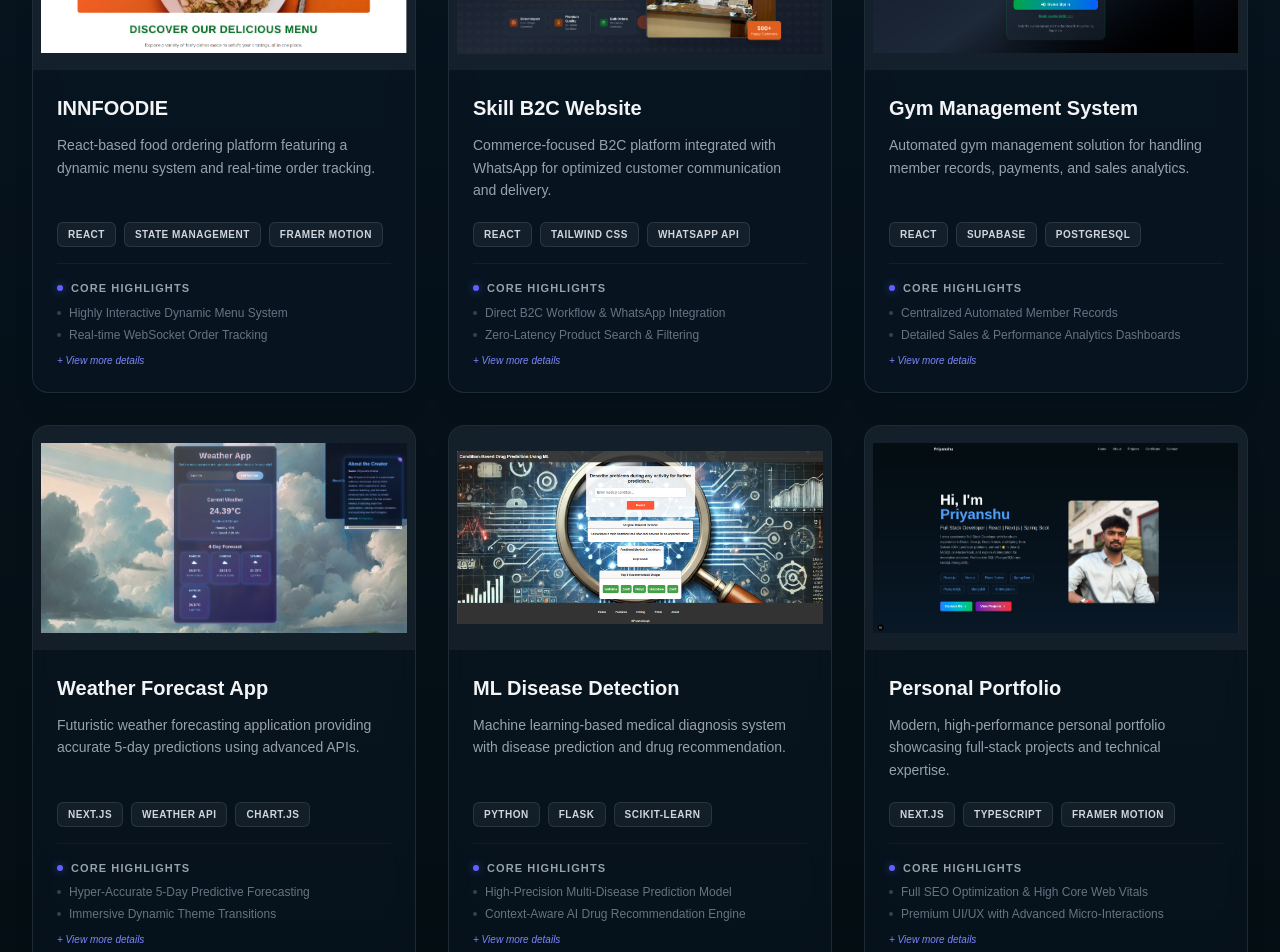
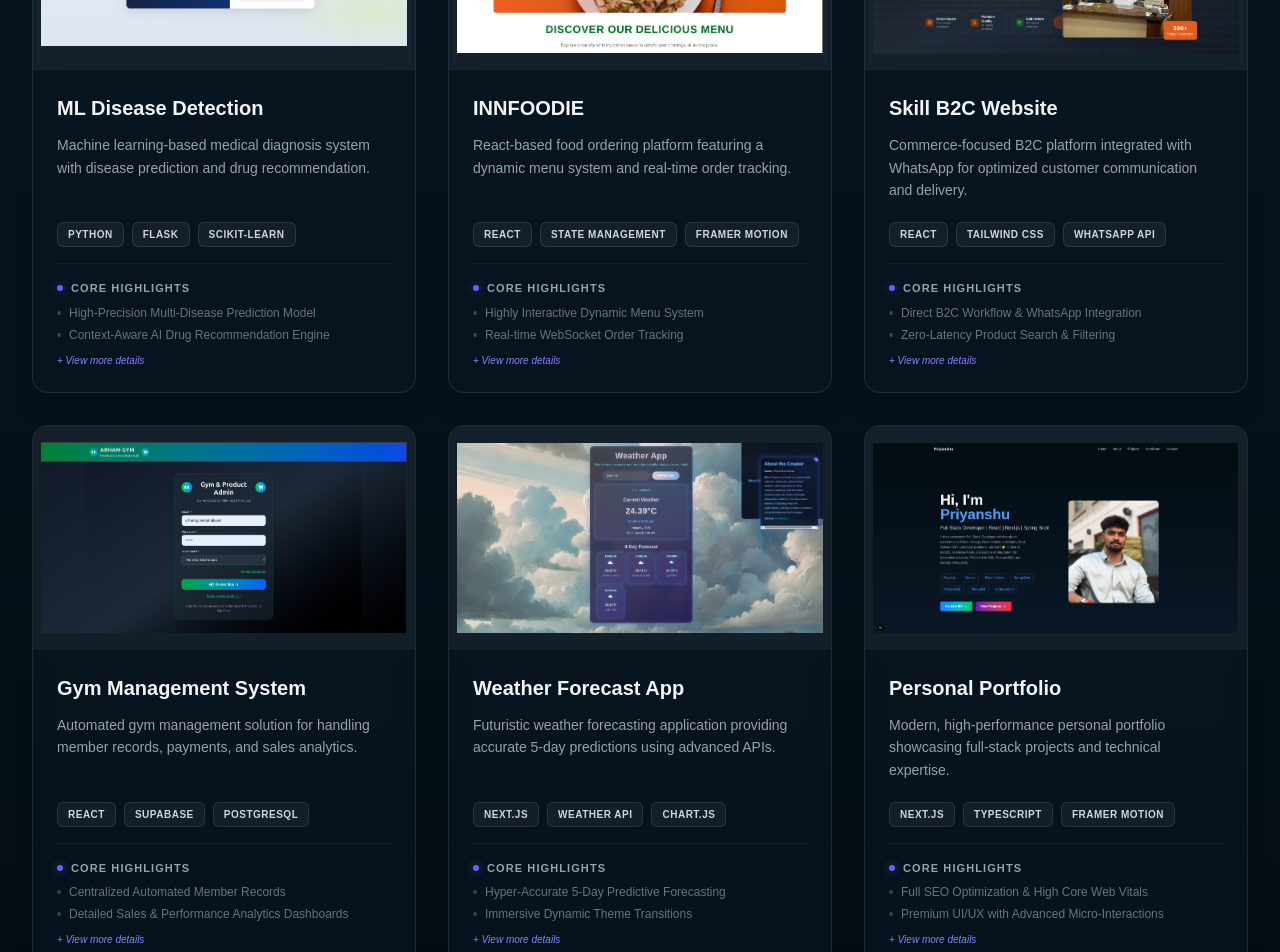
Before and after one commit to PriYanahsu/Nextjs-Portfolio-Priyanshu, a Next.js app: page / in a window 1280 px wide. Shown: the part 5500-6452 px from the top of the page. Built offline with nearby package versions, Linux system fonts and the light colour scheme.

Commit message:
added new project

```diff
--- a/app/components/Projects.tsx
+++ b/app/components/Projects.tsx
@@ -11,7 +11,9 @@ import INNFOODIE2 from "../assets/portfolio/INNFOODIE2.png";
 import INNFOODIE3 from "../assets/portfolio/INNFOODIE3.png";
 import INNFOODIE4 from "../assets/portfolio/INNFOODIE4.png";
 
-import Disease from "../assets/portfolio/disease.png";
+import disease1 from "../assets/portfolio/disease1.png";
+import disease2 from "../assets/portfolio/disease2.png";
+
 import personal from "../assets/portfolio/personal.png";
 import weather from "../assets/portfolio/weather.png";
 import Silk from "../assets/portfolio/SilkBusiness.png";
@@ -139,6 +141,26 @@ const Projects = () => {
     },
 
     {
+      title: "ML Disease Detection",
+      description:
+        "Machine learning-based medical diagnosis system with disease prediction and drug recommendation.",
+      longDescription: "A specialized healthcare project that uses Machine Learning to assist in early disease detection. By processing symptoms and patient history through a trained Random Forest and Logistic Regression model, the system predicts potential conditions with high accuracy. It also includes a pharmaceutical recommendation engine that suggests medications and next steps based on predicted diagnoses. The project showcases the practical application of Data Science in the medical field, prioritizing model interpretability and data privacy.",
+      image: disease1,
+      gallery: [disease2],
+      technologies: ["Python", "Flask", "Scikit-Learn", "Machine Learning"],
+      achievements: [
+        "High-Precision Multi-Disease Prediction Model",
+        "Context-Aware AI Drug Recommendation Engine",
+        "Scalable Flask REST API Integration",
+        "Detailed Accuracy Reporting & Model Validation"
+      ],
+      Live:
+        "https://disease-detection-with-drug.onrender.com",
+      codeLink:
+        "https://github.com/PriYanahsu/Disease-Prediction-with-Drug-Recommendation-Using-ML",
+    },
+
+    {
       title: "INNFOODIE",
       description:
         "React-based food ordering platform featuring a dynamic menu system and real-time order tracking.",
@@ -207,25 +229,6 @@ const Projects = () => {
       Live: "https://weatherapp-iota-ecru.vercel.app/",
       codeLink:
         "https://github.com/PriYanahsu/Weather-forecaste-site----predict-5-futurestic-days",
-    },
-
-    {
-      title: "ML Disease Detection",
-      description:
-        "Machine learning-based medical diagnosis system with disease prediction and drug recommendation.",
-      longDescription: "A specialized healthcare project that uses Machine Learning to assist in early disease detection. By processing symptoms and patient history through a trained Random Forest and Logistic Regression model, the system predicts potential conditions with high accuracy. It also includes a pharmaceutical recommendation engine that suggests medications and next steps based on predicted diagnoses. The project showcases the practical application of Data Science in the medical field, prioritizing model interpretability and data privacy.",
-      image: Disease,
-      technologies: ["Python", "Flask", "Scikit-Learn", "Machine Learning"],
-      achievements: [
-        "High-Precision Multi-Disease Prediction Model",
-        "Context-Aware AI Drug Recommendation Engine",
-        "Scalable Flask REST API Integration",
-        "Detailed Accuracy Reporting & Model Validation"
-      ],
-      Live:
-        "https://github.com/PriYanahsu/Disease-Prediction-with-Drug-Recommendation-Using-ML",
-      codeLink:
-        "https://github.com/PriYanahsu/Disease-Prediction-with-Drug-Recommendation-Using-ML",
     },
 
     {
```
Also changed, not shown: app/assets/portfolio/disease1.png (added), app/assets/portfolio/disease2.png (added).
